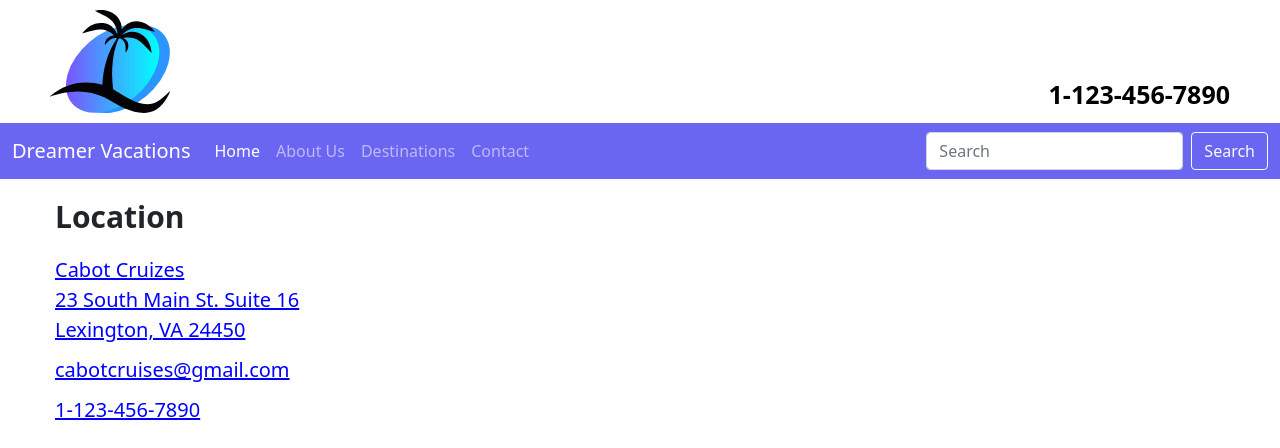
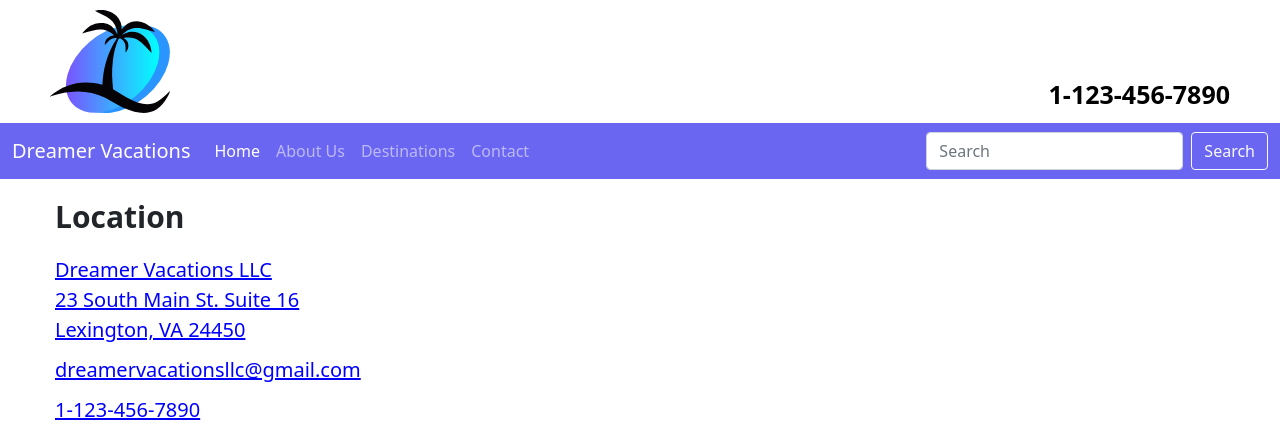
Before and after one commit to bingland/dgm3740-unit10, a PHP site: page /location.php in a window 1280 px wide. Shown: the top 448 px of the page. Run offline with PHP 8.4, Linux system fonts and the light colour scheme.

Commit message:
Titles / descriptions updated to Dreamer Vacations

```diff
--- a/_footer.php
+++ b/_footer.php
@@ -21,7 +21,7 @@
                 </div>
                 <div class="why">
                     <h3>Why Dreamer Vacations LLC</h3>
-                    <p>Dreamer Vacations LLC is a travel agency providing the best cruise deals on our online travel website. We can help you with all inclusive vacaMons including discounted cruises. We do not sell travel to residents of Delaware, Iowa, Florida, Hawaii and Washington state because those states are just wierd. If you are a resident of one of these states, call your congressman and tell them to change the regulations.</p>
+                    <p>Dreamer Vacations LLC is a travel agency providing the best vacation deals on our online travel website. We can help you with all inclusive destinations including discounted vacations. We do not sell travel to residents of Delaware, Iowa, Florida, Hawaii and Washington state because those states are just wierd. If you are a resident of one of these states, call your congressman and tell them to change the regulations.</p>
                 </div>
             </div>
         </div>
--- a/book.php
+++ b/book.php
@@ -1,4 +1,4 @@
-<?php $ptitle='Cabot Cruises - Book a Cruise'; include '_header.php'; ?>
+<?php $ptitle='Dreamer Vacations - Book a Cruise'; include '_header.php'; ?>
     <div class="wrapper1200 book">
         <h1>Book a Cruise</h1>
 
--- a/destinations.php
+++ b/destinations.php
@@ -1,4 +1,4 @@
-<?php $ptitle='Cabot Cruises - Destinations'; include '_header.php'; ?>
+<?php $ptitle='Dreamer Vacations - Destinations'; include '_header.php'; ?>
 
 <div class="wrapper1200 destinations">
     <h1>Destinations</h1>
--- a/location.php
+++ b/location.php
@@ -1,13 +1,13 @@
-<?php $ptitle='Cabot Cruises - Location'; include '_header.php'; ?>
+<?php $ptitle='Dreamer Vacations - Location'; include '_header.php'; ?>
 
 <div class="wrapper1200 location">
     <h1>Location</h1>
     <div class="address">
-        <a href="https://www.google.com/maps/place/23+S+Main+St+%2316,+Lexington,+VA+24450/">Cabot Cruizes<br>
+        <a href="https://www.google.com/maps/place/23+S+Main+St+%2316,+Lexington,+VA+24450/">Dreamer Vacations LLC<br>
         23 South Main St. Suite 16<br>
         Lexington, VA 24450</a>
     </div>
-    <div class="email"><a href="mailto:cabotcruises@gmail.com">cabotcruises@gmail.com</a></div>
+    <div class="email"><a href="mailto:dreamervacationsllc@gmail.com">dreamervacationsllc@gmail.com</a></div>
     <div class="phone"><a href="tel:123-456-7890">1-123-456-7890</a></div>
     <div class="googleMap">
         <iframe src="https://www.google.com/maps/embed?pb=!1m18!1m12!1m3!1d3153.224172829719!2d-79.44477068468204!3d37.78478587975779!2m3!1f0!2f0!3f0!3m2!1i1024!2i768!4f13.1!3m3!1m2!1s0x884ccbb95964eead%3A0x73409eee0e1e0c8f!2s23%20S%20Main%20St%20%2316%2C%20Lexington%2C%20VA%2024450!5e0!3m2!1sen!2sus!4v1615789461939!5m2!1sen!2sus" width="600" height="450" style="border:0;" allowfullscreen="" loading="lazy"></iframe>
```
Also changed, not shown: aboutus.php (+2 -2 lines).
